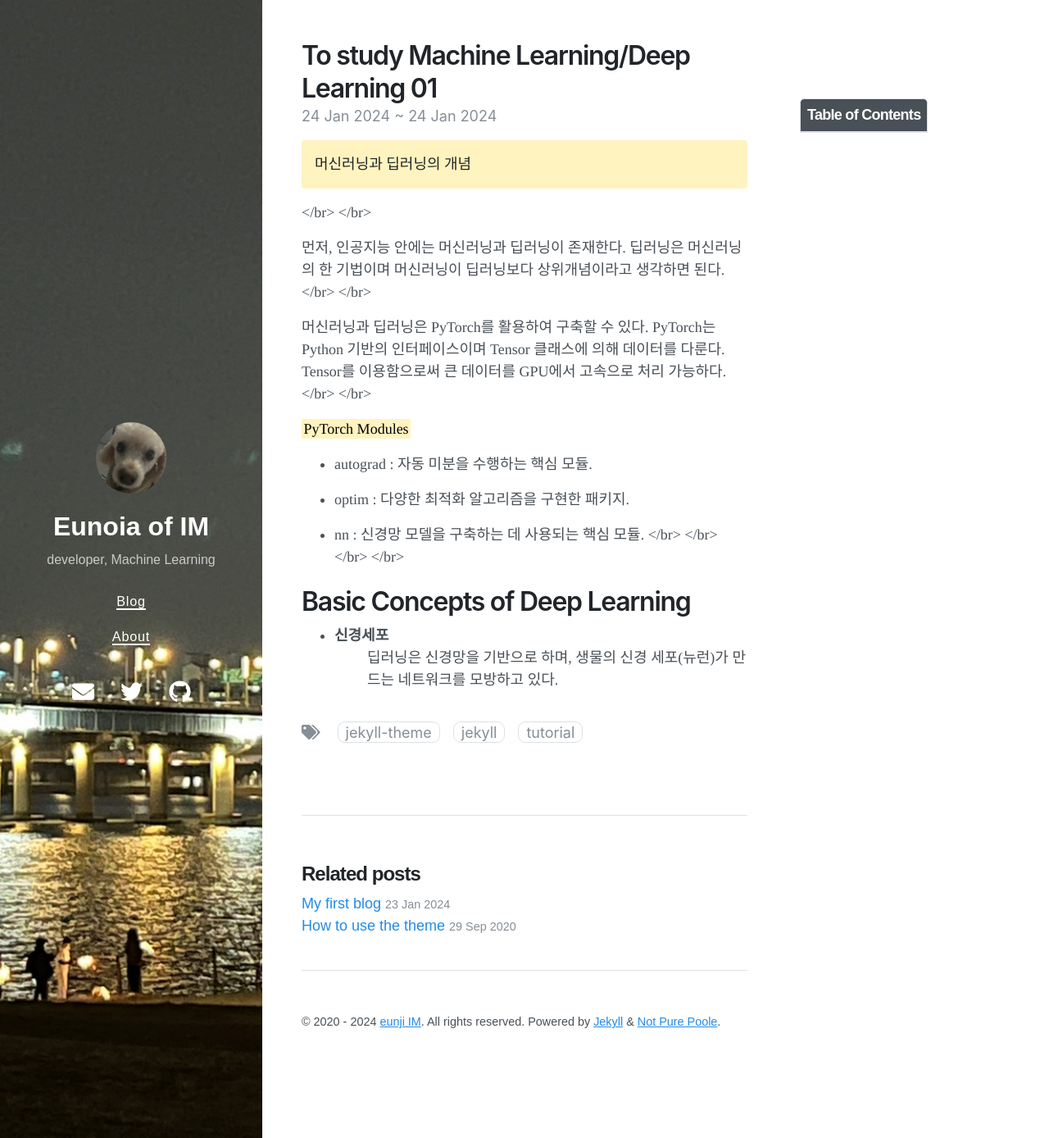
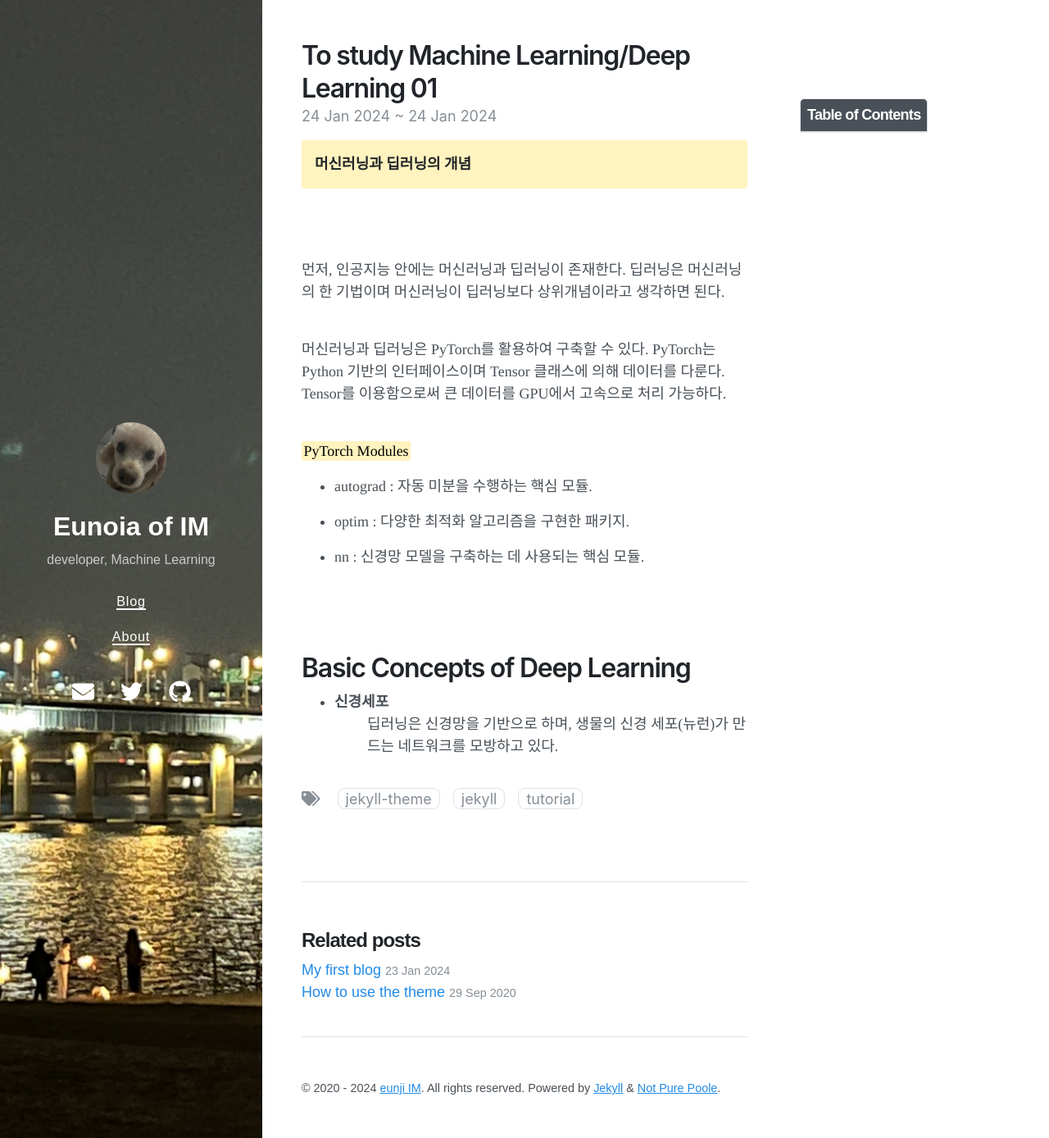
Before and after one commit to imimimim43/imimimim43.github.io, a Jekyll site: the page built from _posts/2024-01-24- To study Machine LearningDeep Learning 01.md, in a window 1280 px wide and 1388 px high. Shown: the whole window at 82% size. Built offline with Jekyll 4.4.1, drawn with Linux system fonts in a browser that asks for light colours; nearby versions of some CDN libraries.

Commit message:
Initial commit

```diff
--- a/_posts/2024-01-24- To study Machine LearningDeep Learning 01.md
+++ b/_posts/2024-01-24- To study Machine LearningDeep Learning 01.md
@@ -7,18 +7,18 @@ tags: [jekyll theme, jekyll, tutorial]
 toc:  true
 ---
 
-머신러닝과 딥러닝의 개념
+**머신러닝과 딥러닝의 개념**
 {: .message }
-</br>
-</br>
+<br>
+<br>
 
 먼저, 인공지능 안에는 머신러닝과 딥러닝이 존재한다. 딥러닝은 머신러닝의 한 기법이며 머신러닝이 딥러닝보다 상위개념이라고 생각하면 된다.
-</br>
-</br>
+<br>
+<br>
 
 머신러닝과 딥러닝은 PyTorch를 활용하여 구축할 수 있다. PyTorch는 Python 기반의 인터페이스이며 Tensor 클래스에 의해 데이터를 다룬다. Tensor를 이용함으로써 큰 데이터를 GPU에서 고속으로 처리 가능하다.
-</br>
-</br>
+<br>
+<br>
 
 <mark> PyTorch Modules </mark>
 
@@ -27,10 +27,10 @@ toc:  true
 - optim : 다양한 최적화 알고리즘을 구현한 패키지.
 
 - nn : 신경망 모델을 구축하는 데 사용되는 핵심 모듈.
-</br>
-</br>
-</br>
-</br>
+<br>
+<br>
+<br>
+<br>
 
 # Basic Concepts of Deep Learning
 - **신경세포**
```
